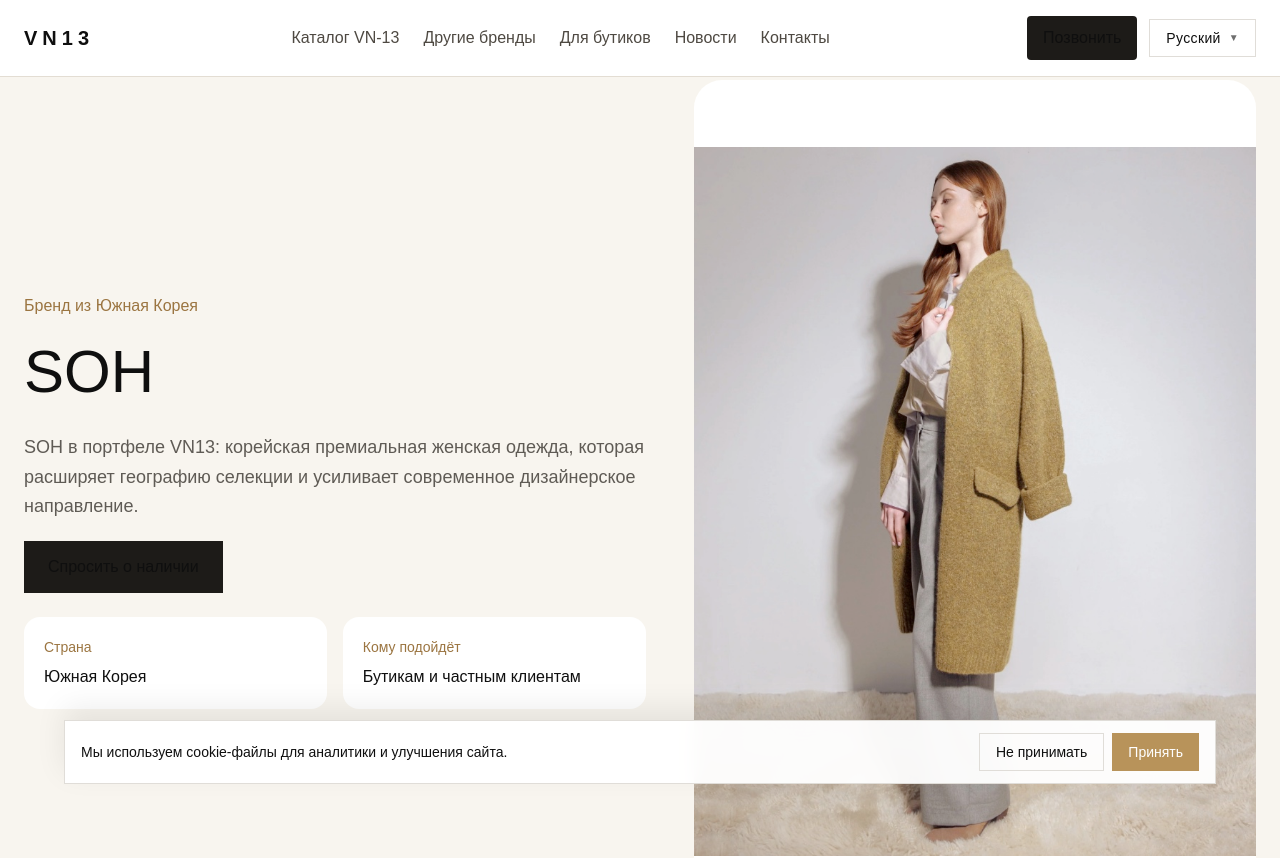
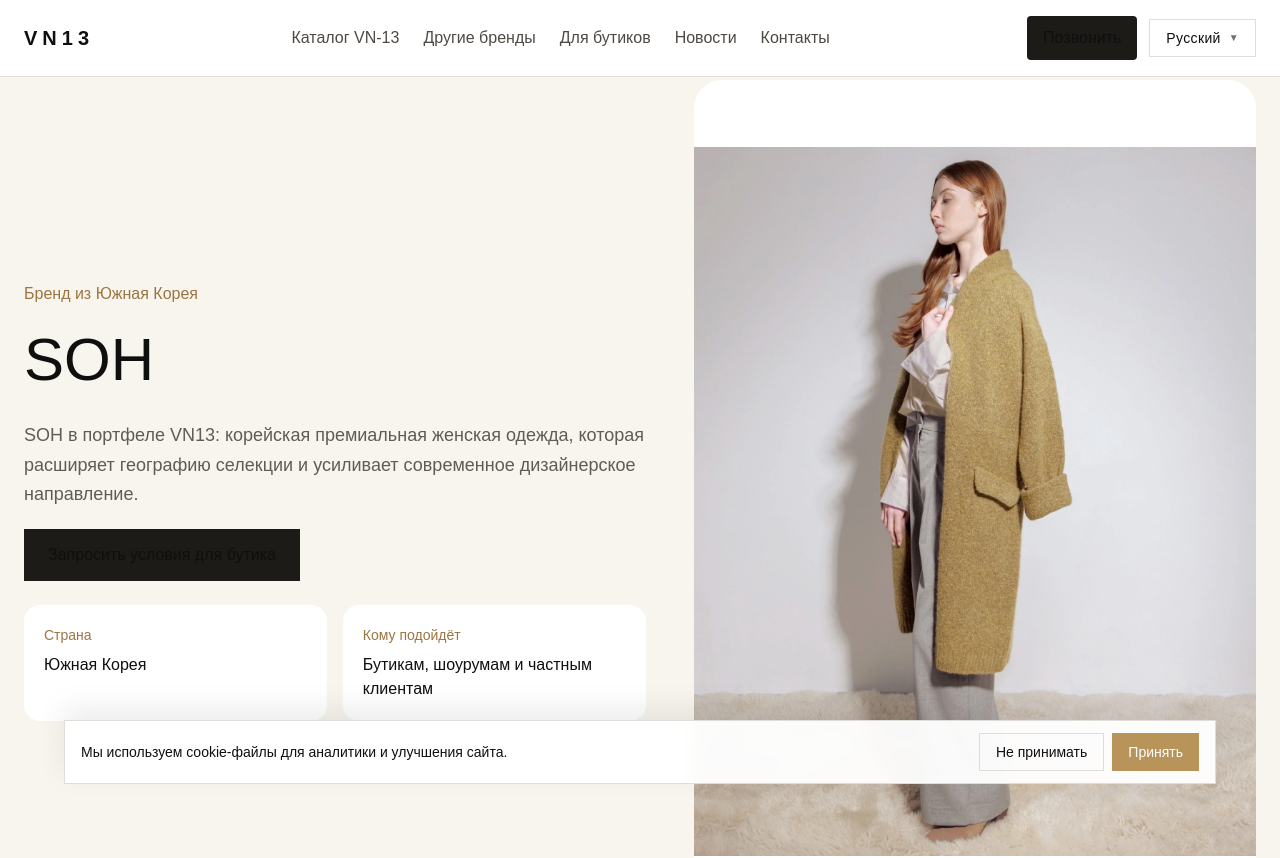
Before and after one commit to coffeeshop13/vn-13, a Next.js app: page /brands/soh in a window 1280 px wide. Shown: the top 858 px of the page. Built offline with nearby package versions, Linux system fonts and the light colour scheme.

Commit message:
content(seo): clarify buyer CTAs and image descriptions

```diff
--- a/components/BrandPortfolioPage.tsx
+++ b/components/BrandPortfolioPage.tsx
@@ -101,7 +101,7 @@ export default function BrandPortfolioPage({ brand }: BrandPortfolioPageProps) {
           rel="noopener noreferrer"
           className="mt-6 inline-flex min-h-[52px] items-center justify-center bg-[#1d1b18] px-6 text-base font-medium text-white"
         >
-          Спросить о наличии
+          Запросить условия для бутика
         </a>
       </section>
 
@@ -150,7 +150,7 @@ export default function BrandPortfolioPage({ brand }: BrandPortfolioPageProps) {
                 rel="noopener noreferrer"
                 className="mb-6 inline-flex min-h-[52px] items-center justify-center bg-[#1d1b18] px-6 text-base font-medium text-white"
               >
-                Спросить о наличии
+                Запросить условия для бутика
               </a>
               <div className="grid sm:grid-cols-2 gap-2 md:gap-4">
                 <div className="rounded-2xl p-4 md:p-5" style={{ backgroundColor: '#fff' }}>
@@ -163,7 +163,7 @@ export default function BrandPortfolioPage({ brand }: BrandPortfolioPageProps) {
                   <p className="text-sm mb-1 md:mb-2" style={{ color: '#9b7541' }}>
                     Кому подойдёт
                   </p>
-                  <p className="text-base" style={{ color: '#0f0f0f' }}>Бутикам и частным клиентам</p>
+                  <p className="text-base" style={{ color: '#0f0f0f' }}>Бутикам, шоурумам и частным клиентам</p>
                 </div>
               </div>
             </div>
--- a/components/VN13Showcase.tsx
+++ b/components/VN13Showcase.tsx
@@ -4,11 +4,11 @@ import Link from 'next/link'
 const featuredLooks = [
   {
     src: '/brands/vn13-catalog/vn13-black-jacket-white-layered-dress.webp',
-    alt: 'VN13 black jacket with white layered dress',
+    alt: 'Чёрный жакет VN-13 с белым многослойным платьем',
   },
   {
     src: '/brands/vn13-catalog/vn13-blue-floral-designer-dress.webp',
-    alt: 'VN13 blue floral designer dress',
+    alt: 'Синее дизайнерское платье VN-13 с цветочным принтом',
   },
   {
     src: '/brands/vn13-catalog/vn13-black-textured-designer-coat.webp',
@@ -16,7 +16,7 @@ const featuredLooks = [
   },
   {
     src: '/brands/vn13-catalog/vn13-white-oversize-designer-shirt.webp',
-    alt: 'VN13 white oversize designer shirt',
+    alt: 'Белая объёмная дизайнерская рубашка VN-13',
   },
 ]
 
```
